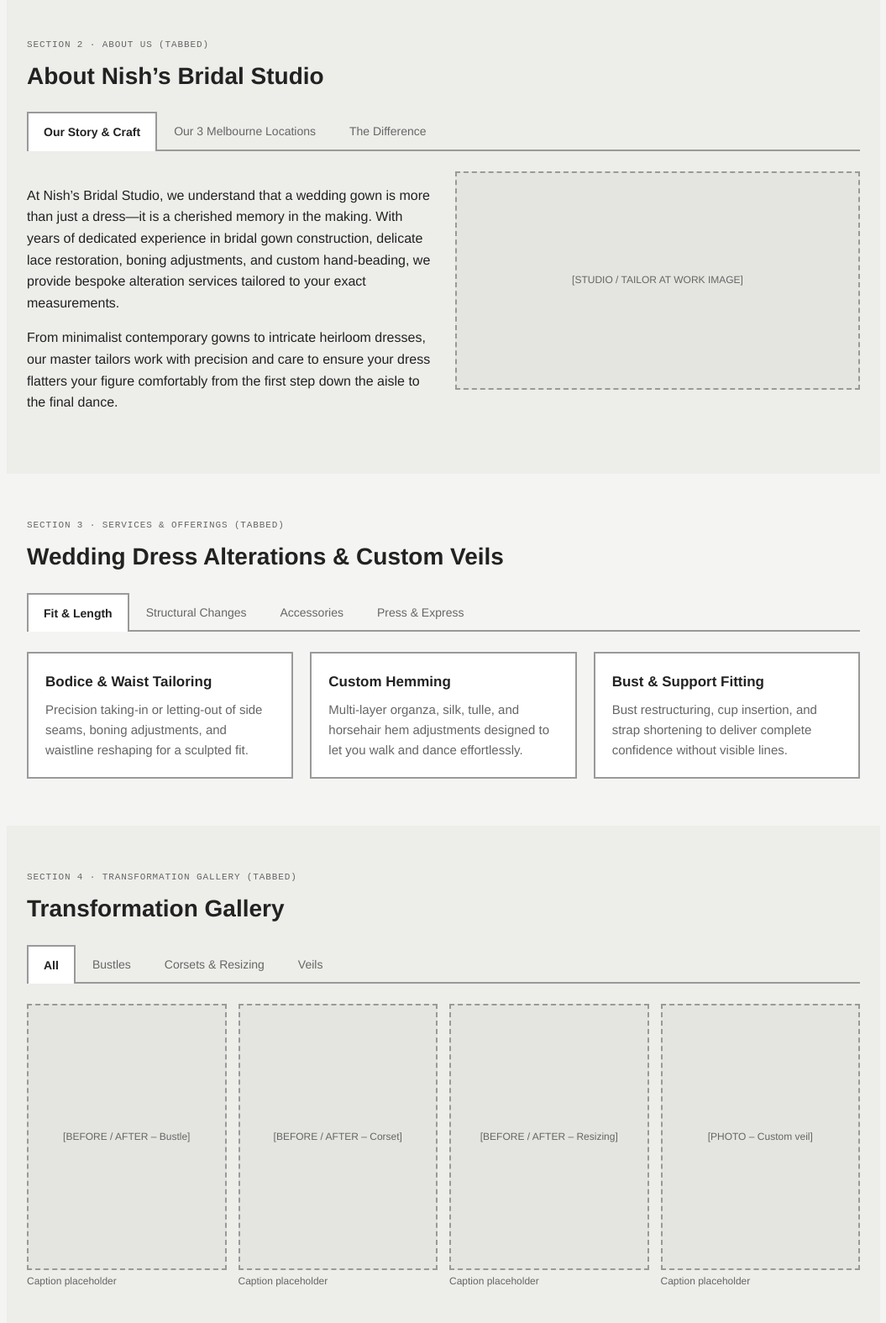
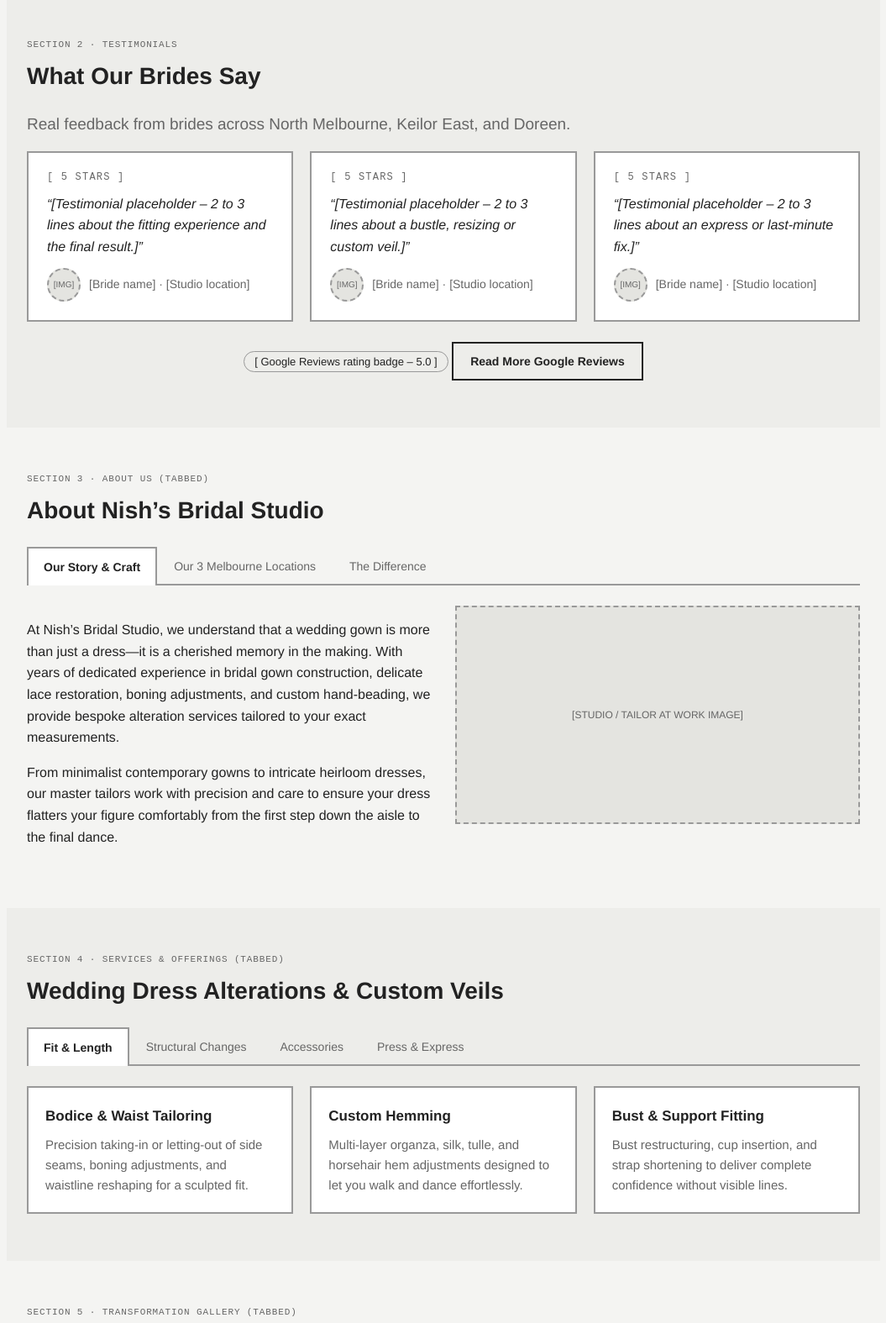
Before and after one commit to BuviU/Bridal-Alteration-Studio-by-Lucky-Website-Wireframe, a plain HTML site: page index.html in a window 1280 px wide. Shown: the part 760-2335 px from the top of the page at 84% size, without its empty margins (112-1167 px from the left). Drawn offline with Linux system fonts and the light colour scheme.

Commit message:
Update index.html

```diff
--- a/index.html
+++ b/index.html
@@ -63,6 +63,16 @@
 .map{min-height:200px;margin-top:12px}
 footer{border-top:2px solid var(--line);background:var(--surf);padding:28px 24px;text-align:center;font-size:13px;color:var(--mute)}
 .alt{background:color-mix(in srgb,var(--fill) 45%,transparent)}
+.quote{background:var(--surf);border:2px solid var(--line);padding:22px;display:flex;flex-direction:column;gap:12px}
+.quote .stars{font:12px monospace;color:var(--mute);letter-spacing:.1em}
+.quote p{margin:0;font-style:italic}
+.quote .who{display:flex;align-items:center;gap:10px;font-size:14px;color:var(--mute)}
+.quote .av{width:40px;height:40px;border-radius:50%;flex:none;padding:0;font-size:10px}
+.ctr{text-align:center;margin-top:24px}
+.mapwrap{display:grid;grid-template-columns:1.6fr 1fr;gap:24px;align-items:stretch}
+.bigmap{min-height:380px;height:100%}
+.mapinfo{display:flex;flex-direction:column;gap:12px}
+@media(max-width:720px){.mapwrap{grid-template-columns:1fr}.bigmap{min-height:260px}}
 @media(max-width:720px){.hero,.two,form{grid-template-columns:1fr}header{padding:10px 16px}section{padding:40px 16px}}
 </style>
 </head>
@@ -72,7 +82,7 @@
 <header>
   <span class="logo">[LOGO] Nish’s Bridal Studio</span>
   <nav>
-    <a href="#home">Home</a><a href="#about">About Us</a><a href="#services">Services</a><a href="#gallery">Gallery</a><a href="#process">Process</a><a href="#contact">Contact</a>
+    <a href="#home">Home</a><a href="#reviews">Reviews</a><a href="#about">About Us</a><a href="#services">Services</a><a href="#gallery">Gallery</a><a href="#find-us">Find Us</a><a href="#process">Process</a><a href="#contact">Contact</a>
   </nav>
   <a class="btn" href="#contact">Book Consultation</a>
 </header>
@@ -94,8 +104,21 @@
 </section>
 
 <!-- SECTION 2 -->
-<section id="about" class="alt">
-  <span class="tag">Section 2 · About us (tabbed)</span>
+<section id="reviews" class="alt">
+  <span class="tag">Section 2 · Testimonials</span>
+  <h2>What Our Brides Say</h2>
+  <p class="sub">Real feedback from brides across North Melbourne, Keilor East, and Doreen.</p>
+  <div class="grid">
+    <div class="quote"><span class="stars">[ 5 STARS ]</span><p>“[Testimonial placeholder – 2 to 3 lines about the fitting experience and the final result.]”</p><div class="who"><div class="ph av">[IMG]</div><span>[Bride name] · [Studio location]</span></div></div>
+    <div class="quote"><span class="stars">[ 5 STARS ]</span><p>“[Testimonial placeholder – 2 to 3 lines about a bustle, resizing or custom veil.]”</p><div class="who"><div class="ph av">[IMG]</div><span>[Bride name] · [Studio location]</span></div></div>
+    <div class="quote"><span class="stars">[ 5 STARS ]</span><p>“[Testimonial placeholder – 2 to 3 lines about an express or last-minute fix.]”</p><div class="who"><div class="ph av">[IMG]</div><span>[Bride name] · [Studio location]</span></div></div>
+  </div>
+  <div class="ctr"><span class="badge">[ Google Reviews rating badge – 5.0 ]</span> <a class="btn o" href="#contact">Read More Google Reviews</a></div>
+</section>
+
+<!-- SECTION 3 -->
+<section id="about">
+  <span class="tag">Section 3 · About us (tabbed)</span>
   <h2>About Nish’s Bridal Studio</h2>
   <div class="tabs" role="tablist" data-g="about">
     <button role="tab" aria-selected="true" data-t="a1">Our Story &amp; Craft</button>
@@ -129,8 +152,8 @@
 </section>
 
 <!-- SECTION 3 -->
-<section id="services">
-  <span class="tag">Section 3 · Services &amp; offerings (tabbed)</span>
+<section id="services" class="alt">
+  <span class="tag">Section 4 · Services &amp; offerings (tabbed)</span>
   <h2>Wedding Dress Alterations &amp; Custom Veils</h2>
   <div class="tabs" role="tablist" data-g="svc">
     <button role="tab" aria-selected="true" data-t="s1">Fit &amp; Length</button>
@@ -170,8 +193,8 @@
 </section>
 
 <!-- SECTION 4 -->
-<section id="gallery" class="alt">
-  <span class="tag">Section 4 · Transformation gallery (tabbed)</span>
+<section id="gallery">
+  <span class="tag">Section 5 · Transformation gallery (tabbed)</span>
   <h2>Transformation Gallery</h2>
   <div class="tabs" role="tablist" data-g="gal">
     <button role="tab" aria-selected="true" data-t="g1">All</button>
@@ -202,9 +225,23 @@
   </div></div>
 </section>
 
-<!-- SECTION 5 -->
+<!-- SECTION 6 -->
+<section id="find-us" class="alt">
+  <span class="tag">Section 6 · Google Map – Doreen studio</span>
+  <h2>Find Our Doreen Studio</h2>
+  <div class="mapwrap">
+    <div class="ph bigmap">[GOOGLE MAP EMBED – 4 Puckle Road, Doreen VIC 3754 – single pin]</div>
+    <div class="mapinfo">
+      <div class="card"><h3>North-East Studio (Doreen)</h3><p>4 Puckle Road, Doreen VIC 3754 — Bringing specialized bridal tailoring to the outer north.</p></div>
+      <a class="btn o" href="https://www.google.com/maps/search/?api=1&amp;query=4+Puckle+Road+Doreen+VIC+3754" target="_blank" rel="noopener">Get Directions</a>
+      <a class="btn" href="#contact">Book Your Fitting</a>
+    </div>
+  </div>
+</section>
+
+<!-- SECTION 7 -->
 <section id="process">
-  <span class="tag">Section 5 · Process timeline</span>
+  <span class="tag">Section 7 · Process timeline</span>
   <h2>The 4-Step Fitting Journey</h2>
   <div class="steps">
     <div class="step"><b class="n">01</b><h3>Book Consultation</h3><p>Select your preferred studio (Keilor East, North Melbourne, or Doreen) and reserve your initial 1-on-1 fitting.</p></div>
@@ -216,7 +253,7 @@
 
 <!-- SECTION 6 -->
 <section id="contact" class="alt">
-  <span class="tag">Section 6 · Contact &amp; booking (tabbed)</span>
+  <span class="tag">Section 8 · Contact &amp; booking (tabbed)</span>
   <h2>Book an Appointment / Get a Quote</h2>
   <div class="tabs" role="tablist" data-g="con">
     <button role="tab" aria-selected="true" data-t="c1">Online Booking &amp; Quote Request</button>
```
